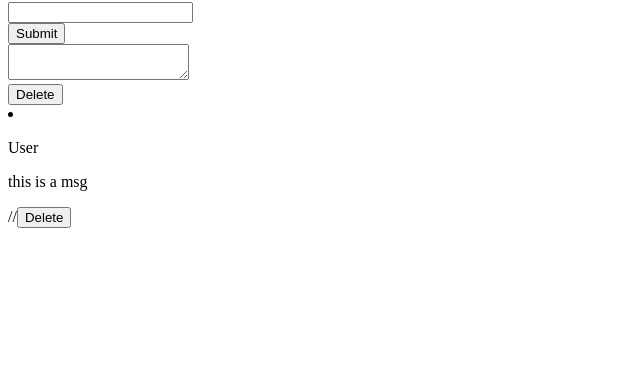
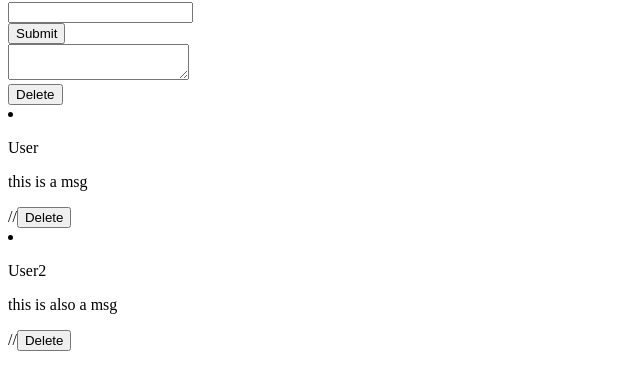
Before and after one commit to aerosolfresh/chatapp, a website: page static/index.html in a window 1280 px wide. Shown: the part 78-468 px from the top of the page, without its empty margins (0-640 px from the left). Drawn offline with nearby package versions, Linux system fonts and the light colour scheme.

Commit message:
deleteMsg() function added

```diff
--- a/static/app.js
+++ b/static/app.js
@@ -10,6 +10,10 @@ var app = new Vue ({
             {
                 author:"User",
                 body:"this is a msg"
+            },
+            {
+                author:"User2",
+                body:"this is also a msg"
             }
         ]
     },
@@ -26,9 +30,13 @@ var app = new Vue ({
         //clear the inputs
         this.new_author="";
         this.new_body="";
+        },
+        deleteMsg: function(index){
+            this.msgs.splice(index,1)
         }
     },
     computed:{
 
     }
 });
+// <button v-on:click="deleteThread(index)">Delete</button>
--- a/static/index.html
+++ b/static/index.html
@@ -21,13 +21,13 @@
         <button>Delete</button>
     </div>
 
-    <li v-for="msg in msgs">
+    <li v-for="(msg,index) in msgs">
 
         <p> {{ msg.author }}</p>
         <p> {{ msg.body }}</p>
 
         <!-- Delete button here -->
-        //<button v-on:click="deleteThread(index)">Delete</button>
+        //<button v-on:click="deleteMsg(index)">Delete</button>
     </li>
 
 </div>
```
